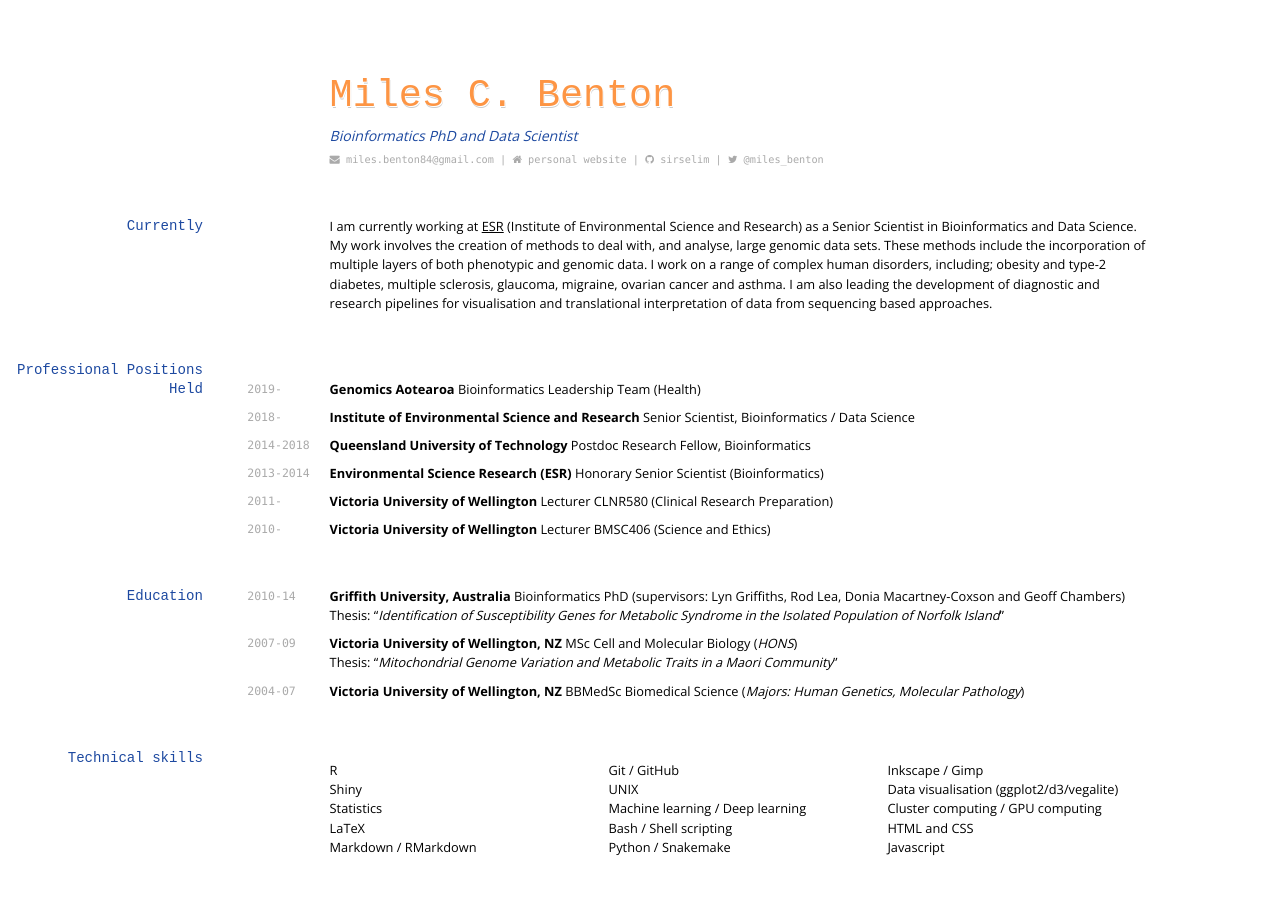
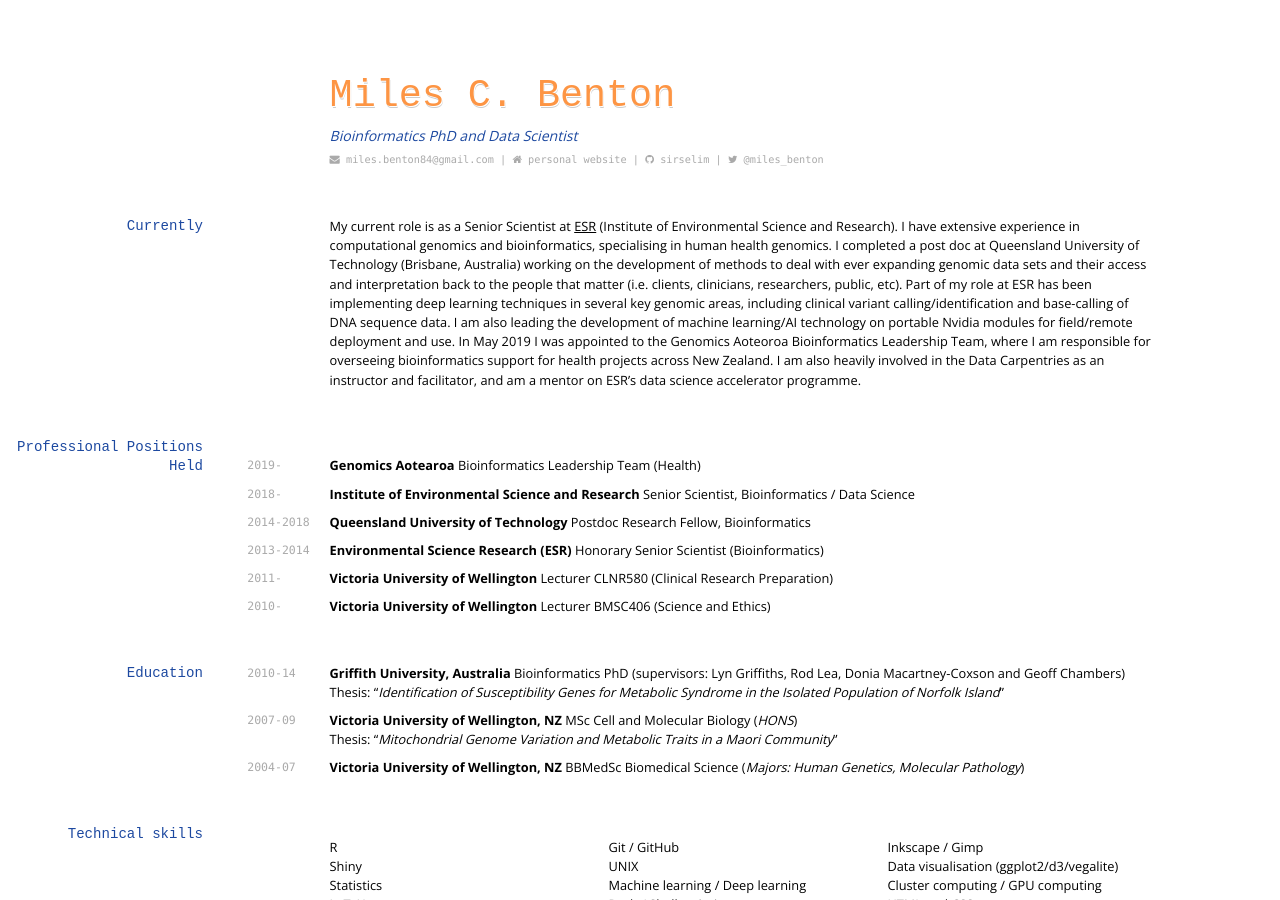
Before and after one commit to sirselim/Miles_CV, a Jekyll site: the page built from index.md, in a window 1280 px wide and 900 px high. Built offline with Jekyll 4.4.1, drawn with Linux system fonts in a browser that asks for light colours; some web fonts are replaced.

Commit message:
updated CV, website and NZ template for HRC

```diff
--- a/index.md
+++ b/index.md
@@ -15,10 +15,9 @@ Bioinformatics PhD and Data Scientist
 <i class="fa fa-twitter"></i> <a href="http://twitter.com/miles_benton">@miles_benton</a>
 </div>
 
-
 ## Currently
 
-I am currently working at [ESR](https://www.esr.cri.nz/) (Institute of Environmental Science and Research) as a Senior Scientist in Bioinformatics and Data Science. My work involves the creation of methods to deal with, and analyse, large genomic data sets. These methods include the incorporation of multiple layers of both phenotypic and genomic data. I work on a range of complex human disorders, including; obesity and type-2 diabetes, multiple sclerosis, glaucoma, migraine, ovarian cancer and asthma. I am also leading the development of diagnostic and research pipelines for visualisation and translational interpretation of data from sequencing based approaches.
+My current role is as a Senior Scientist at [ESR](https://www.esr.cri.nz/) (Institute of Environmental Science and Research). I have extensive experience in computational genomics and bioinformatics, specialising in human health genomics. I completed a post doc at Queensland University of Technology (Brisbane, Australia) working on the development of methods to deal with ever expanding genomic data sets and their access and interpretation back to the people that matter (i.e. clients, clinicians, researchers, public, etc). Part of my role at ESR has been implementing deep learning techniques in several key genomic areas, including clinical variant calling/identification and base-calling of DNA sequence data. I am also leading the development of machine learning/AI technology on portable Nvidia modules for field/remote deployment and use. In May 2019 I was appointed to the Genomics Aoteoroa Bioinformatics Leadership Team, where I am responsible for overseeing bioinformatics support for health projects across New Zealand. I am also heavily involved in the Data Carpentries as an instructor and facilitator, and am a mentor on ESR's data science accelerator programme.
 
 ## Professional Positions Held
 
@@ -53,7 +52,6 @@ Thesis: “*Mitochondrial Genome Variation and Metabolic Traits in a Maori Commu
 `2004-07`
 __Victoria University of Wellington, NZ__ BBMedSc Biomedical Science (_Majors: Human Genetics, Molecular Pathology_)
 
-
 ## Technical skills
 
 * R
@@ -71,7 +69,6 @@ __Victoria University of Wellington, NZ__ BBMedSc Biomedical Science (_Majors: H
 * Cluster computing / GPU computing
 * HTML and CSS
 * Javascript
-
 
 ## Distinctions and Memberships
 
```
